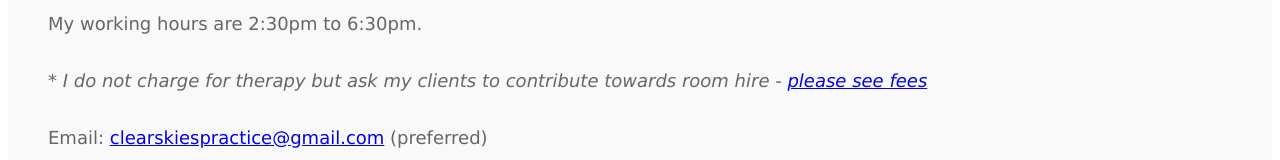
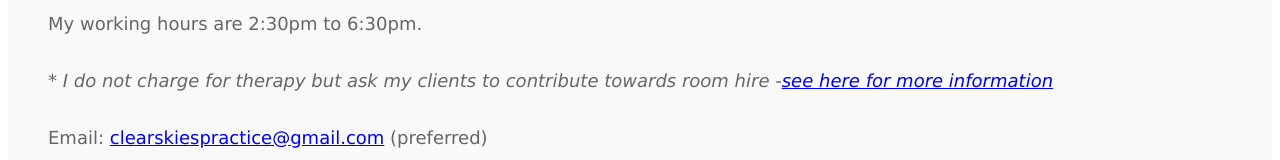
Before and after one commit to MikeForde/cstestvuejs, a Vue app: page /contact in a window 1280 px wide. Shown: the part 501-661 px from the top of the page. Built offline with nearby package versions, Linux system fonts and the light colour scheme.

Commit message:
Updated fees link scroll

```diff
--- a/src/components/BusinessPage.vue
+++ b/src/components/BusinessPage.vue
@@ -34,7 +34,7 @@
         </div>
       </section>
 
-      <section class="info-section" ref="section5" :data-section="5" :class="{ 'fade-in': showSection5 }">
+      <section id="cost-of-therapy" class="info-section" ref="section5" :data-section="5" :class="{ 'fade-in': showSection5 }">
         <div class="info-card">
           <h2>Cost of Therapy</h2>
           <h3>Sessions during regular opening hours (Wednesday 2.30pm to 6.30pm)</h3>
--- a/src/components/ContactPage.vue
+++ b/src/components/ContactPage.vue
@@ -19,7 +19,8 @@
         <h2>Booking Sessions</h2>
         <p>Please contact me for my availability and to book low-cost therapy sessions*. Email is my preferred method of contact. I will then arrange a 15-minute, free introductory phone call, to ask any questions you may have, discuss the outcome you’re looking for, or explore how therapy will work for you.</p>
         <p>My working hours are 2:30pm to 6:30pm.</p>
-        <p><i>* I do not charge for therapy but ask my clients to contribute towards room hire - <router-link to="/business" class="button-link">please see fees</router-link></i></p>
+        <p><i>* I do not charge for therapy but ask my clients to contribute towards room hire -<router-link to="/business#cost-of-therapy" class="button-link">see here for more information</router-link>
+        </i></p>
         <p>Email: <a href="mailto:clearskiespractice@gmail.com">clearskiespractice@gmail.com</a> (preferred)</p>
         <p>Text: <a href="sms:07760 531057">07760 531057</a> (please include your email address)</p>
       </div>
--- a/src/router/index.js
+++ b/src/router/index.js
@@ -20,9 +20,17 @@ const routes = [
 const router = createRouter({
   history: createWebHistory(),
   routes,
-  scrollBehavior() {
-    // Always scroll to the top when navigating to a new route
-    return { top: 0 };
+  scrollBehavior(to) {
+    if (to.hash) {
+      // Handle scrolling to a specific section when there's a hash
+      return {
+        el: to.hash,
+        behavior: 'smooth',
+      };
+    } else {
+      // Scroll to the top for all other routes
+      return { top: 0 };
+    }
   }
 });
 
```
Also changed, not shown: 7 other files (tests, documents, lock files or other folders).
